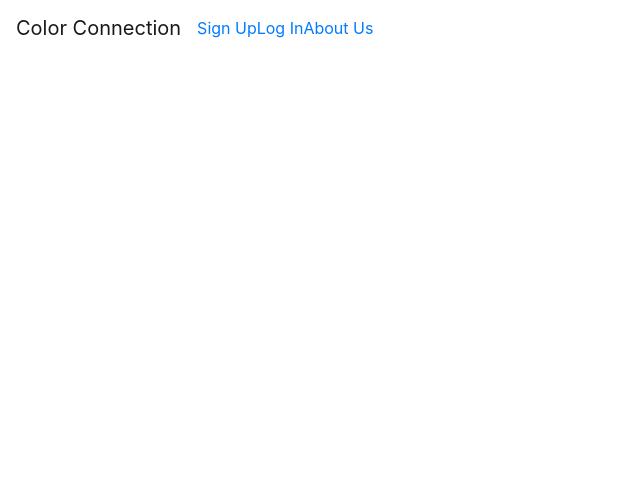
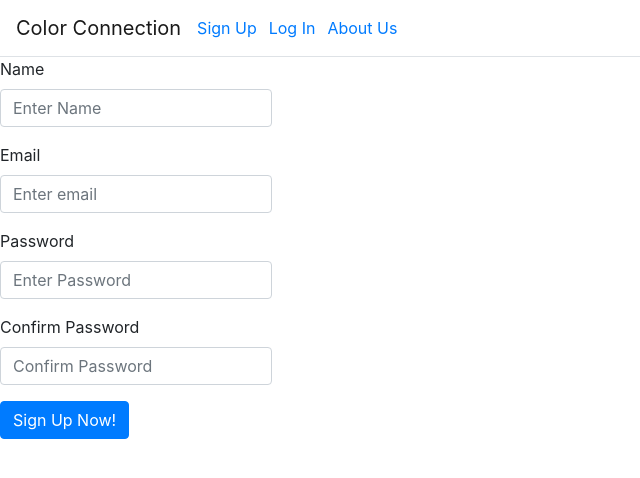
Before and after one commit to kelleymichelle/color-connection, a React (Create React App) app: page /signup in a window 1280 px wide. Shown: the top 478 px of the page, without its empty margins (0-640 px from the left). Built offline with nearby package versions, Linux system fonts and the light colour scheme.

Commit message:
did something with a sign up form

```diff
--- a/src/App.css
+++ /dev/null
@@ -1,38 +0,0 @@
-.App {
-  text-align: center;
-}
-
-.App-logo {
-  height: 40vmin;
-  pointer-events: none;
-}
-
-@media (prefers-reduced-motion: no-preference) {
-  .App-logo {
-    animation: App-logo-spin infinite 20s linear;
-  }
-}
-
-.App-header {
-  background-color: #282c34;
-  min-height: 100vh;
-  display: flex;
-  flex-direction: column;
-  align-items: center;
-  justify-content: center;
-  font-size: calc(10px + 2vmin);
-  color: white;
-}
-
-.App-link {
-  color: #61dafb;
-}
-
-@keyframes App-logo-spin {
-  from {
-    transform: rotate(0deg);
-  }
-  to {
-    transform: rotate(360deg);
-  }
-}
--- a/src/App.js
+++ b/src/App.js
@@ -1,22 +1,29 @@
 import React from 'react';
-import './App.css';
+
 import 'bootstrap/dist/css/bootstrap.min.css';
 import { BrowserRouter as Router, Route, Link } from "react-router-dom";
 import Navbar from 'react-bootstrap/Navbar'
 import Nav from 'react-bootstrap/Nav'
 
+import SignUp from './components/SignUp'
+// import NavBar from './components/NavBar'
+
 function App() {
   return (
     <Router>
-      <Navbar>
-      <Navbar.Brand href="/">Color Connection</Navbar.Brand>
-          <Nav className="ml auto">
-            <Link to="/signup">Sign Up</Link>
-            <Link to="/login">Log In</Link>
-            <Link to="/about">About Us</Link>
-          </Nav>
-      </Navbar>
-    </Router>
+    <Navbar id="nabber" className="border-bottom">
+    <Navbar.Brand href="/">Color Connection</Navbar.Brand>
+        <Nav className="ml auto">
+          <Link id="nav-link" to="/signup">Sign Up</Link>
+          <Link id="nav-link" to="/login">Log In</Link>
+          <Link id="nav-link" to="/about">About Us</Link>
+        </Nav>
+    </Navbar>
+
+    {/* <Route exact path="/" component={App} /> */}
+    <Route exact path="/signup" component={SignUp} />
+  </Router>
+
   );
 }
 
--- /dev/null
+++ b/src/components/SignUp.js
@@ -0,0 +1,56 @@
+import React from 'react'
+import Form from 'react-bootstrap/Form'
+import Button from 'react-bootstrap/Button'
+
+export default class SignUp extends React.Component {
+  state = {
+    name: '',
+    email: '',
+    password: '',
+    passwordConfirmation: ''
+  }
+
+  handleOnChange = e => {
+    this.setState({
+      [e.target.name]: e.target.value
+    })
+  }
+
+  handleSubmit = e => {
+    e.preventDefault();
+    console.log(e)
+  }
+
+  render() {
+    return (
+      <div>
+
+        <Form style={{width: "17em"}} onSubmit={this.handleSubmit}>
+          <Form.Group controlId="signup-form-name">
+            <Form.Label>Name</Form.Label>
+            <Form.Control type="text" name="name" value={this.state.name} onChange={this.handleOnChange} placeholder="Enter Name" />
+          </Form.Group>
+
+          <Form.Group controlId="signup-form-email">
+            <Form.Label>Email</Form.Label>
+            <Form.Control type="email" name="email" value={this.state.email} onChange={this.handleOnChange} placeholder="Enter email" />
+          </Form.Group>
+
+          <Form.Group controlId="signup-form-password">
+            <Form.Label>Password</Form.Label>
+            <Form.Control type="password" name="password" value={this.state.password} onChange={this.handleOnChange} placeholder="Enter Password" />
+          </Form.Group>
+
+          <Form.Group controlId="signup-form-password-confirmation">
+            <Form.Label>Confirm Password</Form.Label>
+            <Form.Control type="password" name="passwordConfirmation" value={this.state.passwordConfirmation} onChange={this.handleOnChange} placeholder="Confirm Password" />
+          </Form.Group>
+
+          <Button type="submit">Sign Up Now!</Button>
+        </Form>
+
+      </div>
+    )
+  }
+
+}
--- a/src/index.css
+++ b/src/index.css
@@ -11,3 +11,7 @@ code {
   font-family: source-code-pro, Menlo, Monaco, Consolas, 'Courier New',
     monospace;
 }
+
+#nav-link {
+  margin-right: 0.75em;
+}
```
Also changed, not shown: src/components/About.js (added), src/components/ColorQuiz.js (added), src/components/LogIn.js (added).
